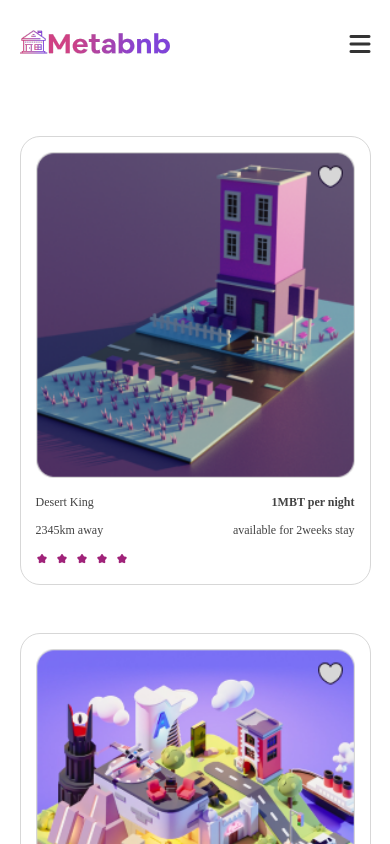
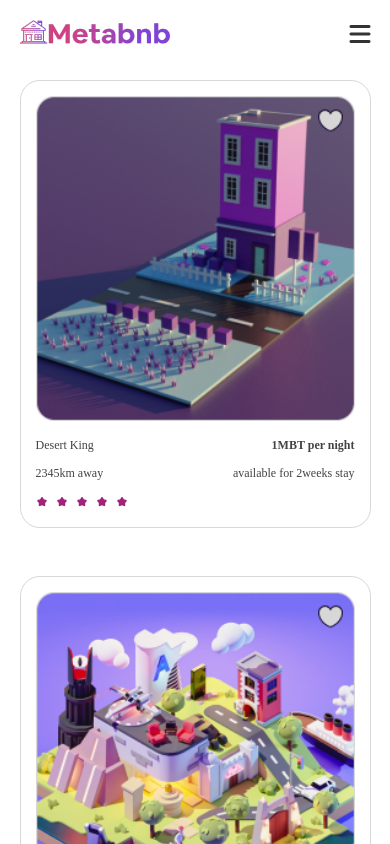
Before and after one commit to rambey-coder/metabnb, a React (Create React App) app: page /place in a window 390 px wide. Shown: the top 844 px of the page. Built offline with nearby package versions, Linux system fonts and the light colour scheme; a web font is replaced by a local one.

Commit message:
feat: made navbar stick

```diff
--- a/src/App.css
+++ b/src/App.css
@@ -4,12 +4,25 @@
     position: relative;
 }
 
+.nav-bar {
+    position: fixed;
+    top: 0;
+    right: 0;
+    left: 0;
+    z-index: 99;
+}
+
 .nav {
     display: flex;
     align-items: center;
     justify-content: space-between;
-    padding: 30px 0;
+    padding: 20px 0;
     position: relative;
+}
+
+.nav-bar.active {
+    backdrop-filter: blur(7px) saturate(200%);
+    background-color: rgba(255, 255, 255, 0.575);
 }
 
 .nav > a > img, .foot > div:nth-child(1) > a > img  {
@@ -170,7 +183,7 @@ div:nth-child(3) > div:nth-child(2) {
     display: flex;
     align-items: center;
     justify-content: space-between;
-    margin-top: 6rem;
+    margin-top: 10rem;
 }
 
 .txt-sec {
@@ -447,7 +460,7 @@ div:nth-child(3) > div:nth-child(2) {
     display: flex;
     align-items: center;
     justify-content: space-between;
-    margin-top: 6rem;
+    margin-top: 10rem;
     margin-bottom: 2rem;
 }
 
@@ -480,13 +493,12 @@ div:nth-child(3) > div:nth-child(2) {
     .lists {
         position: absolute;
         width: 90%;
-        backdrop-filter: blur(4px) saturate(200%);
+        backdrop-filter: blur(6px) saturate(200%);
         background-color: rgba(255, 255, 255, 0.575);
         flex-direction: column;
         gap: 4rem;
         z-index: 999;
         padding: 20px;
-        /* top: 90px; */
         top: -1000%;
         left: 50%;
         right: 0;
@@ -496,7 +508,7 @@ div:nth-child(3) > div:nth-child(2) {
     }
 
     .lists.active {
-        top: 90px;
+        top: 68px;
         transition: cubic-bezier(.17,.67,.89,.55) all 1s;
     }
 
@@ -510,7 +522,7 @@ div:nth-child(3) > div:nth-child(2) {
 
     .section {
         flex-direction: column;
-        margin-top: 2rem;
+        margin-top: 5rem;
     }
 
     .flex-nfts {
@@ -545,6 +557,10 @@ div:nth-child(3) > div:nth-child(2) {
 
     .place-link {
         display: none;
+    }
+
+    .space {
+        margin-top: 5rem;
     }
 }
 
@@ -587,7 +603,7 @@ div:nth-child(3) > div:nth-child(2) {
 
 @media screen and (max-width: 500px) {
     .txt-sec h1, .inspiration h1, .nft-txt h1 {
-        font-size: 35px;
+        font-size: 34px;
     }
 
     .nft-txt > p {
--- a/src/components/Context.js
+++ b/src/components/Context.js
@@ -11,6 +11,16 @@ export const useAppContext = () => {
 const ContextProvider = ({children}) => {
     const [wallet, setWallet] = useState(false)
     const [click, setClick] = useState(false)
+    const [nav, setNav] = useState(false)
+
+
+    window.addEventListener('scroll', () => {
+        if(window.scrollY >= 90) {
+            setNav(true)
+        } else {
+            setNav(false)
+        }
+    })
 
     const handleClose = () => {
         setWallet(false)
@@ -25,7 +35,14 @@ const ContextProvider = ({children}) => {
       }
 
     return (
-        <AppContext.Provider value={{wallet, handleClick, handleClose, handleClicks, click}}>
+        <AppContext.Provider
+        value={{wallet, handleClick,
+        handleClose,
+        handleClicks,
+        click,
+        nav,
+        }}
+        >
             {children}
         </AppContext.Provider>
     )
--- a/src/components/Header.js
+++ b/src/components/Header.js
@@ -4,9 +4,10 @@ import { useAppContext } from './Context'
 
 const Header = () => {
 
-  const { handleClick, handleClicks, click } = useAppContext()
+  const { handleClick, handleClicks, click, nav } = useAppContext()
 
   return (
+    <div className={nav ? "nav-bar active" : "nav-bar"}>
     <div className="container">
       <div className="nav">
        <Link to='/'>
@@ -44,6 +45,7 @@ const Header = () => {
         </div>
       </div>
     </div>
+    </div>
   )
 }
 
```
